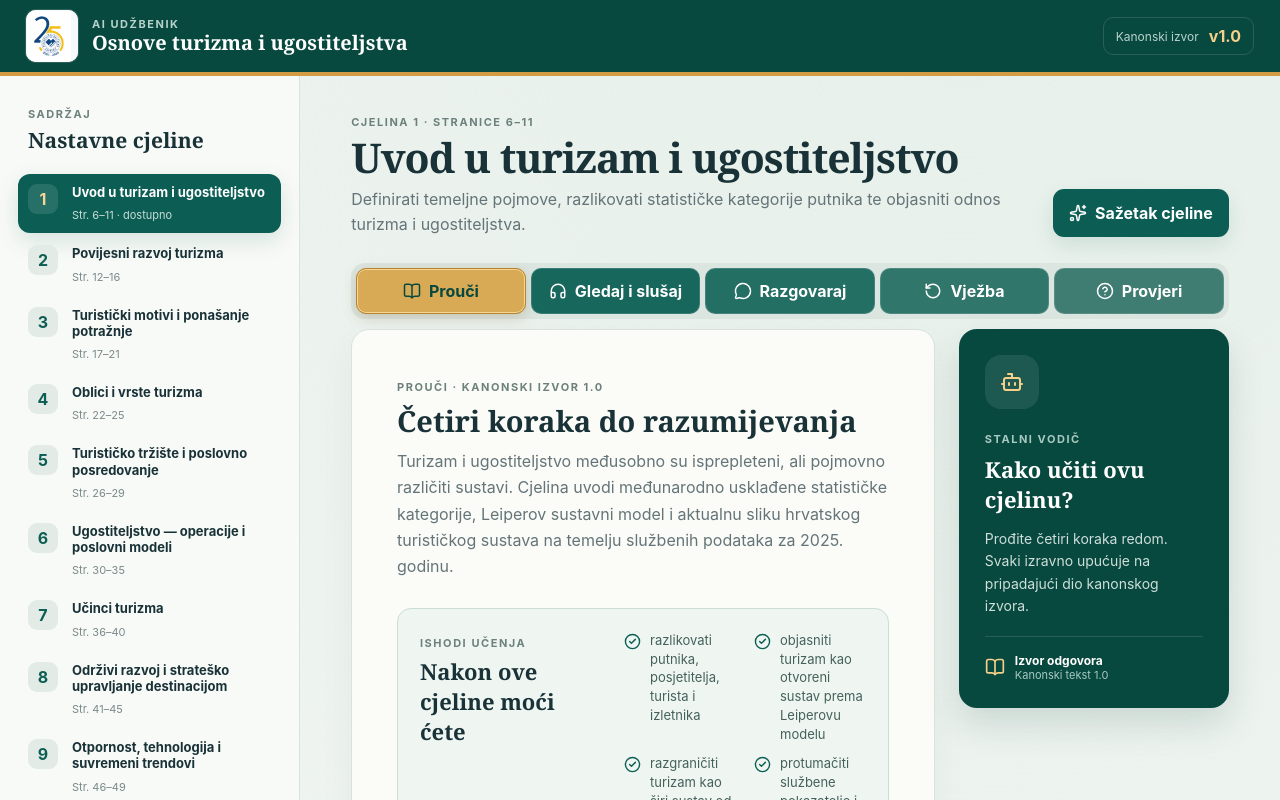
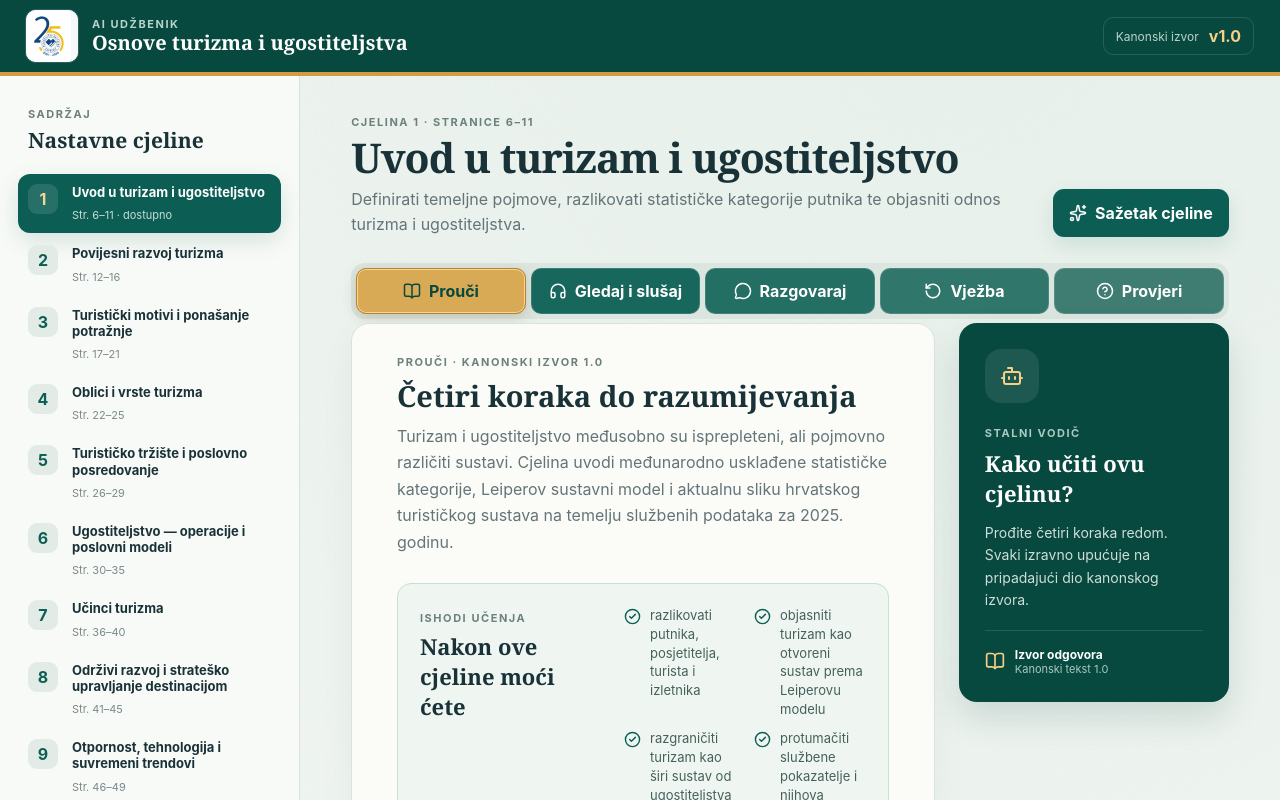
Before and after one commit to Salas-Hrastik/osnove-turizma-ai-udzbenik, a React (Vite) app: page / in a window 1280 px wide. Shown: the top 800 px of the page. Built offline with nearby package versions, Linux system fonts and the light colour scheme.

Commit message:
Smanji bjelinu ispod stalnog izbornika

```diff
--- a/src/styles.css
+++ b/src/styles.css
@@ -38,7 +38,7 @@ button:focus-visible, input:focus-visible, a:focus-visible { outline: 3px solid
 .summary-button,.primary-button { border:0; border-radius:11px; background:var(--green); color:white; padding:12px 16px; display:flex; align-items:center; gap:8px; cursor:pointer; white-space:nowrap; font-weight:700; box-shadow:0 8px 20px #0c5e5420; }
 .summary-button:hover,.primary-button:hover { background:var(--green-dark); }
 .summary-button svg,.primary-button svg { width:18px; }
-.mode-tabs { max-width:1320px; margin:0 auto 10px; display:grid; grid-template-columns:repeat(5,1fr); background:#dce6e0; padding:5px; border-radius:14px; gap:5px; }
+.mode-tabs { max-width:1320px; margin:0 auto 4px; display:grid; grid-template-columns:repeat(5,1fr); background:#dce6e0; padding:5px; border-radius:14px; gap:5px; }
 .mode-tabs button { display:flex; gap:8px; align-items:center; justify-content:center; min-height:46px; border:1px solid #ffffff24; background:var(--mode-background); border-radius:10px; color:white; font-weight:700; cursor:pointer; transition:background-color .16s ease,color .16s ease,box-shadow .16s ease,transform .16s ease; }
 .mode-tabs button:nth-child(1) { --mode-background:#0c5e54; }
 .mode-tabs button:nth-child(2) { --mode-background:#17675c; }
@@ -51,7 +51,7 @@ button:focus-visible, input:focus-visible, a:focus-visible { outline: 3px solid
 .mode-tabs button:disabled { opacity:.38; cursor:not-allowed; }
 .content-grid { max-width:1320px; margin:0 auto; display:grid; grid-template-columns:minmax(0,1fr) 270px; gap:24px; align-items:start; }
 .content-grid.without-guide { grid-template-columns:minmax(0,1fr); }
-.learning-area { min-height:560px; background:var(--cream); border:1px solid var(--line); border-radius:18px; padding:clamp(24px,3.5vw,46px); box-shadow:0 14px 36px #24463d0c; }
+.learning-area { min-height:560px; background:var(--cream); border:1px solid var(--line); border-radius:18px; padding:26px clamp(24px,3.5vw,46px) clamp(24px,3.5vw,46px); box-shadow:0 14px 36px #24463d0c; }
 .section-heading { margin-bottom:28px; }
 .section-heading h2 { font:700 29px Georgia, 'Times New Roman', serif; margin:6px 0 8px; }
 .section-heading p { color:var(--muted); line-height:1.65; margin:0; max-width:850px; }
```
